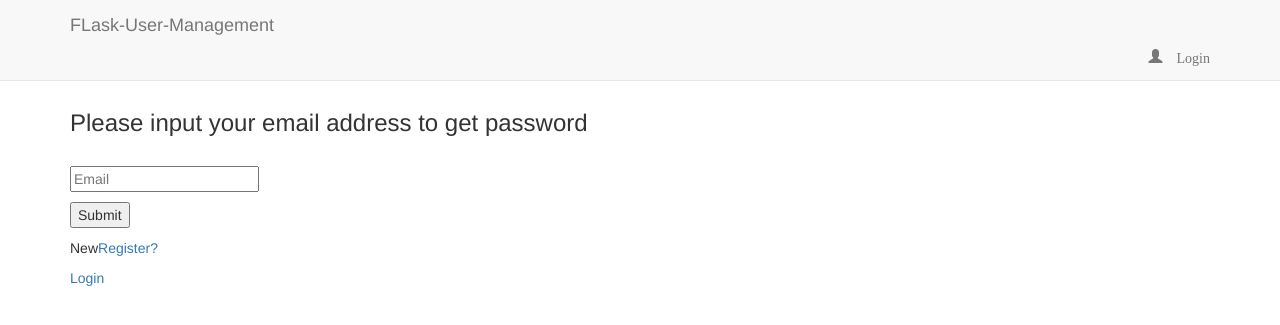
After one commit to sjl421/flaskpython, a Flask app: page /forgotpassword/ in a window 1280 px wide. The commit adds this page. Shown: the top 325 px of the page. Run offline with Flask 2, Linux system fonts and the light colour scheme; parts of the project's set-up code (start-up, migrations or seed data) failed here and were passed over; some libraries are stand-ins or nearby versions.

Commit message:
reg by mail, reset password by mail, add email config

```diff
--- a/regbymail/regbymail/templates/navigation.html
+++ b/regbymail/regbymail/templates/navigation.html
@@ -11,8 +11,10 @@
         </div>
         <div class="collapse navbar-collapse" id="bs-example-navbar-collapse-1">
             <ul class="nav navbar-nav">
-            {% if current_user.is_authenticated %}
+            {% if current_user.confirmed and current_user.is_authenticated %}
             <li><a href="{{ url_for('user.profile') }}">Profile</a></li>
+            {% elif current_user.is_authenticated %}
+                <li><a href="{{url_for('user.unconfirmed')}}">Go Confirm</a></li>
             {% endif %}
             </ul>
             <ul class="nav navbar-nav navbar-right">
--- /dev/null
+++ b/regbymail/regbymail/templates/user/activate.html
@@ -0,0 +1,4 @@
+<p>Welcome! Thanks for signing up. Please follow this link to activate your account:</p>
+<p><a href="{{confirm_url}}">{{confirm_url}}</a></p>
+<br>
+<p>Cheers!</p>
--- /dev/null
+++ b/regbymail/regbymail/templates/user/forgotpassword.html
@@ -0,0 +1,18 @@
+{% extends "base.html" %}
+
+{% block content %}
+   <h3>Please input your email address to get password</h3>
+   <br>
+   <form method="post" role="form" class="Form-Reset" action="">
+       {{ form.csrf_token}}
+       <p>
+           {{form.email(placeholder='Email')}}
+           {% for err in form.email.errors %}
+               <span class="alert-danger">{{err}}</span>
+           {% endfor %}
+       </p>
+       <p><input type="submit"></p>
+       <p>New<a href="{{url_for('user.register')}}">Register?</a></p>
+       <p><a href="{{url_for('user.login')}}">Login</a></p>
+   </form>
+{% endblock %}
--- a/regbymail/regbymail/templates/user/profile.html
+++ b/regbymail/regbymail/templates/user/profile.html
@@ -13,7 +13,7 @@
          {{ form.csrf_token }}
          <p>
              {{ form.password(placeholder="password") }}
-             <span class="error">
+             <span class="alert-danger">
                  {% if form.password.erros %}
                       {{error}}
                  {% endif %}
@@ -21,7 +21,7 @@
          </p>
          <p>
              {{ form.confirm(placeholder="confirm") }}
-             <span class="error">
+             <span class="alert-danger">
                  {% if form.confirm.errors %}
                      {% for error in form.confirm.errors %}
                          {{ error }}
--- /dev/null
+++ b/regbymail/regbymail/templates/user/reset.html
@@ -0,0 +1,2 @@
+<p>Please reset password by clicking the below link</p>
+<p><a href="{{reset_url}}">{{reset_url}}</a></p>
--- /dev/null
+++ b/regbymail/regbymail/templates/user/unreset.html
@@ -0,0 +1,6 @@
+{% extends 'base.html' %}
+{% block content %}
+    <h3>Welcome!</h3>
+    <p>A password reset email has been sent to your mailbox.Check and reset your password
+    by following the guideines.</p>
+{% endblock %}
--- a/regbymail/regbymail/user/forms.py
+++ b/regbymail/regbymail/user/forms.py
@@ -1,19 +1,20 @@
 
 from flask_wtf import FlaskForm
-from wtforms import TextField, PasswordField
+from wtforms import TextField, PasswordField, HiddenField
 from wtforms.validators import DataRequired, Email, Length, EqualTo
 from regbymail import db_session
 
 from regbymail.models import User
+from regbymail.ldebug import log
 
 class LoginForm(FlaskForm):
-    email = TextField('email', validators=[DataRequired(), Email()])
-    password = PasswordField('password', validators=[DataRequired()])
+    email = TextField(u'email', validators=[DataRequired(), Email()])
+    password = PasswordField(u'password', validators=[DataRequired()])
 
 class RegisterForm(FlaskForm):
-    email = TextField('email', validators=[DataRequired(), Email(message='Please input a valid email address'),Length(min=6, max=40,message='Email length must between 6 and 40')])
-    password = PasswordField('password', validators=[DataRequired(),Length(min=6, max=25, message='password length must be between 6 and 25')])
-    confirm = PasswordField('Repeat password', validators=[DataRequired(), EqualTo('password', message='Passwords must match.')])
+    email = TextField(u'email', description='Email', validators=[DataRequired(), Email(message=None),Length(min=6, max=40,message='Email length must between 6 and 40')])
+    password = PasswordField(u'password', validators=[DataRequired(),Length(min=6, max=25, message='password length must be between 6 and 25')])
+    confirm = PasswordField(u'Repeat password', validators=[DataRequired(), EqualTo('password', message='Passwords must match.')])
 
 
     def validate(self):
@@ -28,5 +29,18 @@ class RegisterForm(FlaskForm):
         return True
 
 class ChangePasswordForm(FlaskForm):
-    password = PasswordField('password', validators=[DataRequired(), Length(min=6, max=26)])
-    confirm = PasswordField('Repeat password', validators=[DataRequired(), EqualTo('password', message='Password must match')])
+    password = PasswordField(u'password', validators=[DataRequired(), Length(min=6, max=26)])
+    confirm = PasswordField(u'Repeat password', validators=[DataRequired(), EqualTo('password', message='Password must match')])
+
+class ForgotPasswordForm(FlaskForm):
+    email = TextField(u'email', validators=[DataRequired(), Email()])
+
+
+class ResetPasswordForm(ChangePasswordForm):
+    email = HiddenField(u'email', description='Email')
+
+    def validate(self):
+        log.log('Enter reset password form validate...')
+        val = super(ResetPasswordForm, self).validate()
+        log.log('Check result {}'.format(val))
+        return val
--- a/regbymail/regbymail/user/views.py
+++ b/regbymail/regbymail/user/views.py
@@ -7,13 +7,115 @@ from flask_login import login_user, logout_user,\
 from regbymail.models import User
 from regbymail.dbutils import db_session
 from regbymail import  bcrypt
-from .forms import LoginForm, RegisterForm, ChangePasswordForm
+from .forms import LoginForm, RegisterForm, ChangePasswordForm, ForgotPasswordForm, ResetPasswordForm
+from regbymail.token import generate_confirmation_token, confirm_token
+from regbymail.email import send_mail
+
+from regbymail.decorators import check_confirmed
+import datetime
 
 from regbymail.ldebug import log
 
 user_blueprint = Blueprint('user', __name__)
 
-@user_blueprint.route('/register', methods=['GET', 'POST'])
+@user_blueprint.route('/forgotpassword/', methods=['GET', 'POST'])
+def forgotpassword():
+    try:
+        form = ForgotPasswordForm(request.form)
+        if form.validate_on_submit():
+            email = form.email.data
+            user = User.query.filter_by(email=email).first()
+            if not user:
+                form.email.errors.append('The email:{} is not found!'.format(email))
+                return render_template('/user/forgotpassword.html', form=form)
+            else:
+                print('forgot_pwd.email {}'.format(email))
+                token = generate_confirmation_token(email)
+                reset_url = url_for('user.reset_password', token=token, _external=True)
+                html = render_template('user/reset.html', reset_url=reset_url)
+                subject = 'Reset password'
+                send_mail(user.email, subject, html)
+                flash('An email has been sent to your mailbox.!')
+                return render_template('user/unreset.html')
+        else: return render_template('user/forgotpassword.html', form=form)
+    except:
+        log.log_exception()
+
+
+@user_blueprint.route('/resetpassword/<token>')
+def reset_password(token):
+    try:
+        print('Enter forgot_password')
+        email = confirm_token(token)
+        print('The extract email is:{}'.format(email))
+    except:
+        log.log_exception()
+
+    try:
+        user = User.query.filter_by(email=email).first()
+        if user:
+            form = ResetPasswordForm()
+            form.email.data = user.email
+            return render_template('/user/resetpassword.html', form = form)
+        else: return 'The User Is Not Found!'
+
+    except:
+        log.log_exception()
+
+@user_blueprint.route('/applyreset/', methods=['GET', 'POST'])
+def apply_reset():
+    try:
+        print('Enter apply reset logic')
+        form = ResetPasswordForm(request.form)
+        if form.validate_on_submit():
+            print('Reset form data is invalid...')
+            email = form.email.data
+            user = User.query.filter_by(email=email).first()
+            print('email:{0}, password:{1}, confirm:{2}'.format(email, form.password.data, form.confirm.data))
+            user.set_password(form.password.data)
+            db_session.add(user)
+            db_session.commit()
+            flash('The password is reset...')
+            return redirect(url_for('user.login'))
+        else:
+            return render_template('/user/resetpassword.html', form=form)
+    except:
+        log.log_exception()
+
+@user_blueprint.route('/confirm/<token>')
+def confirm_email(token):
+    try:
+        print('enter confimr_email')
+        email = confirm_token(token)
+        print('The extract email is: {}'.format(email))
+    except:
+        flash('The confirmation link is invalid or has expired.', 'danger')
+        log.log_exception()
+
+    try:
+        user = User.query.filter_by(email=email).first()
+
+        if user.confirmed:
+            flash('Account already confirmed, Please login.', 'success')
+        else:
+            user.confirmed = True
+        user.confirmed_on = datetime.datetime.now()
+        db_session.add(user)
+        db_session.commit()
+        flash('Your have confirmed your account. Thanks!', 'Success')
+        return redirect(url_for('main.home'))
+    except:
+        log.log_exception()
+
+@user_blueprint.route('/unconfirmed')
+@login_required
+def unconfirmed():
+    if current_user.confirmed:
+        return redirect('main.home')
+    flash('Please confirm your account!', 'warning')
+    return render_template('user/unconfirmed.html')
+
+@user_blueprint.route('/register/', methods=['GET', 'POST'])
 def register():
     form = RegisterForm(request.form)
     try:
@@ -27,10 +129,17 @@ def register():
         try:
             log.log('Get post data in register logic')
             user = User(email = form.email.data,
-            password = form.password.data)
+            password = form.password.data, confirmed = False)
             log.log('user email{0}, password{1}'.format(form.email.data, form.password.data))
             db_session.add(user)
             db_session.commit()
+
+            token = generate_confirmation_token(user.email)
+            confirm_url = url_for('user.confirm_email', token=token, _external=True)
+            html = render_template('user/activate.html', confirm_url=confirm_url)
+            subject = "Please confirm your email!"
+            send_mail(user.email, subject, html)
+
         except:
             log.log_exception()
 
@@ -38,8 +147,8 @@ def register():
             login_user(user)
         except:
             log.log_exception()
-        flash('You registered and are now logged in. Welcome!', 'success')
-        return redirect(url_for('main.home'))
+        flash('A confirmation email has been sent to your email box.', 'success')
+        return redirect(url_for('user.unconfirmed'))
 
     return render_template('user/register.html', form=form)
 
@@ -59,7 +168,7 @@ def login():
                 flash('Welcome', 'success')
                 return redirect(url_for('main.home'))
             else:
-                flash('Invalid email and/ or password', 'danger')
+                flash('Invalid email or password', 'danger')
                 return render_template('user/login.html', form=form)
         log.log('Render default login.form')
         return render_template('user/login.html', form=form)
@@ -76,6 +185,7 @@ def logout():
 
 @user_blueprint.route('/profile', methods=['GET', 'POST'])
 @login_required
+@check_confirmed
 def profile():
     try:
         form = ChangePasswordForm(request.form)
@@ -83,7 +193,7 @@ def profile():
             user = User.query.filter_by(email=current_user.email).first()
             if user:
                 user.password = bcrypt.generate_password_hash(form.password.data)
-                session.commit()
+                db_session.commit()
                 flash('Password successfully changed', 'success')
                 return redirect(url_for('user.profile'))
             else:
@@ -92,3 +202,17 @@ def profile():
         return render_template('user/profile.html', form=form)
     except:
         log.log_exception()
+
+@user_blueprint.route('/resend')
+@login_required
+def resend_confirmation():
+    try:
+        token = generate_confirmation_token(current_user.email)
+        confirm_url = url_for('user.confirm_email', token=token, _external=True)
+        html = render_template('user/activate.html', confirm_url=confirm_url)
+        subject="Please confirm your email"
+        send_mail(current_user.email, subject, html)
+        flash('A new confirmation email has been send.', 'success')
+        return redirect(url_for('user.unconfirmed'))
+    except:
+        log.log_exception()
```
Also changed, not shown: regbymail/config.py (+11 -0 lines), regbymail/manager.py (+9 -1 lines), regbymail/regbymail/decorators.py (added, +13 -0 lines), regbymail/regbymail/email.py (added, +8 -0 lines), regbymail/regbymail/models.py (+6 -1 lines), regbymail/regbymail/templates/user/login.html (+5 -2 lines), regbymail/regbymail/templates/user/resetpassword.html (added, +25 -0 lines), regbymail/regbymail/templates/user/unconfirmed.html (added, +8 -0 lines), regbymail/regbymail/token.py (added, +17 -0 lines), regbymail/start.py (deleted, +0 -7 lines), regbymail/ut/__init__.py (added), 1 other file.
